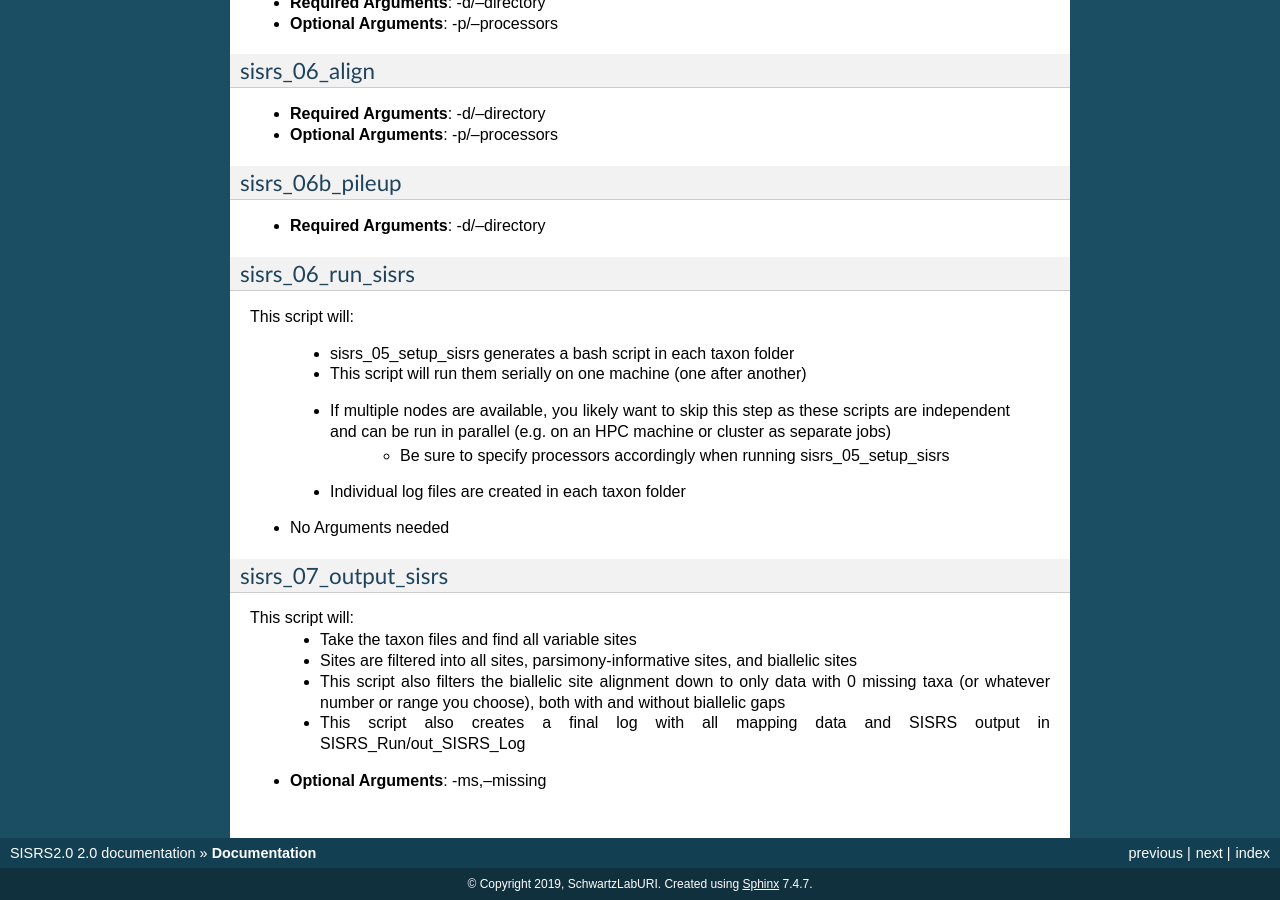
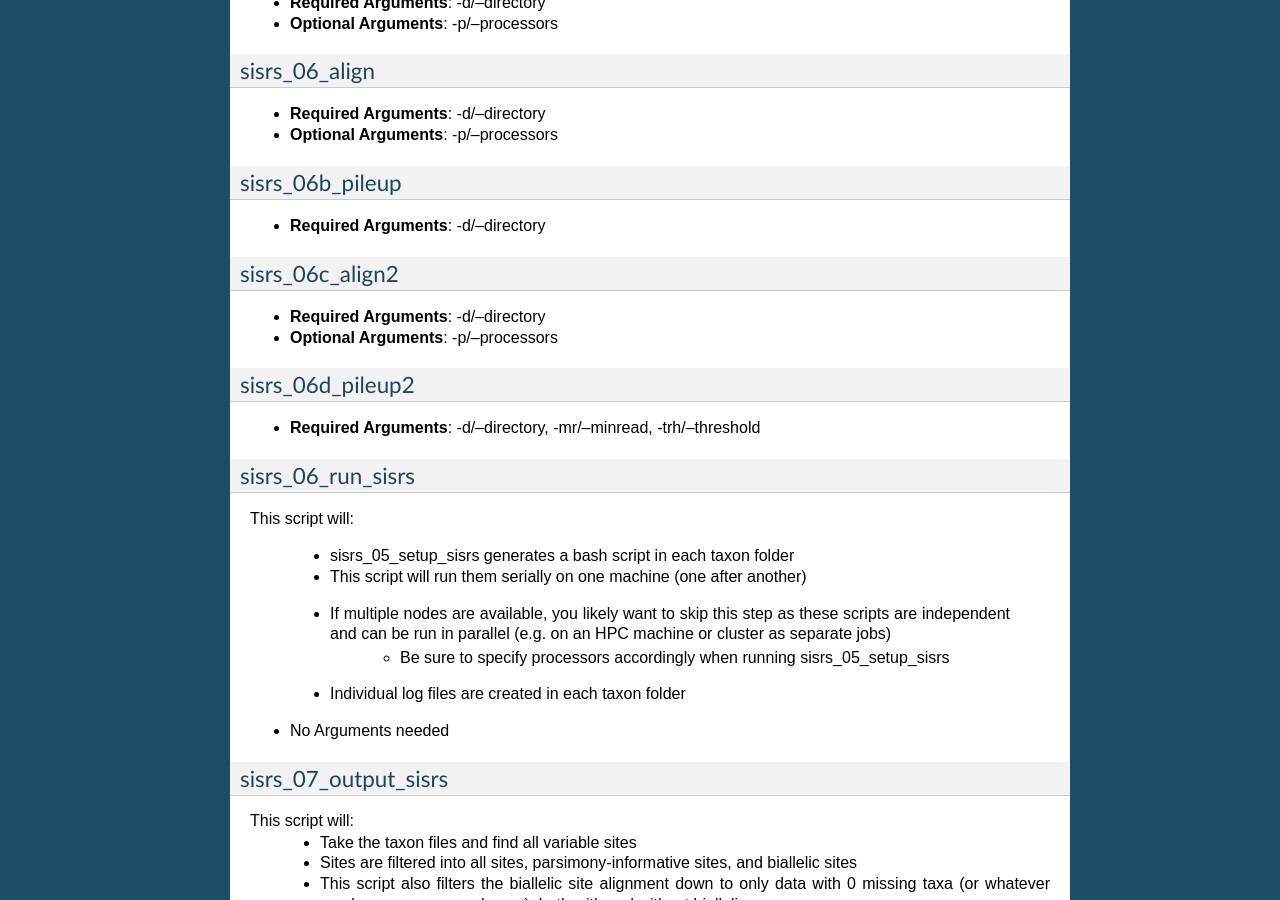
Before and after one commit to SchwartzLabURI/SISRS, a Sphinx documentation site: the page built from docs/documentation.rst, in a window 1280 px wide and 900 px high, scrolled down 3122 px. Built offline with Sphinx 7.4.7, drawn with Linux system fonts in a browser that asks for light colours; some of the changed text lies outside the part shown.

Commit message:
added 6c-6d to docs

```diff
--- a/docs/documentation.rst
+++ b/docs/documentation.rst
@@ -171,6 +171,19 @@
 
 
 
+sisrs_06c_align2
+##################
+
+* **Required Arguments**: -d/--directory
+
+* **Optional Arguments**: -p/--processors
+
+
+sisrs_06d_pileup2
+##################
+
+* **Required Arguments**: -d/--directory, -mr/--minread, -trh/--threshold
+
 
 
 
```
Also changed, not shown: other parts of docs/documentation.rst (+1 -1 lines).
